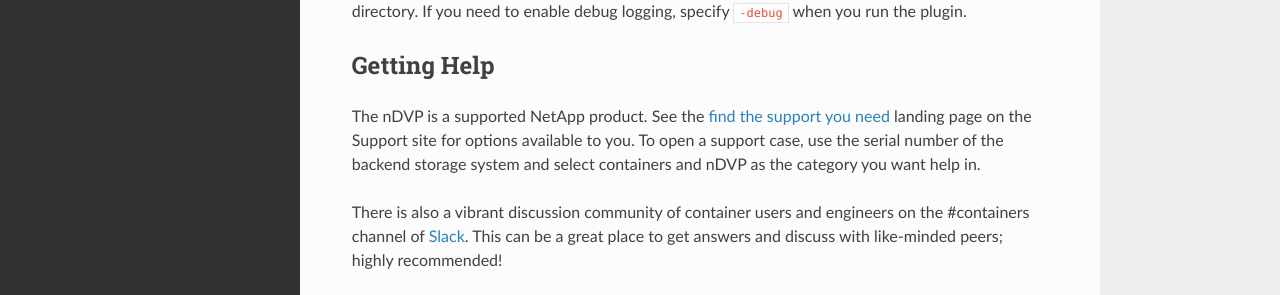
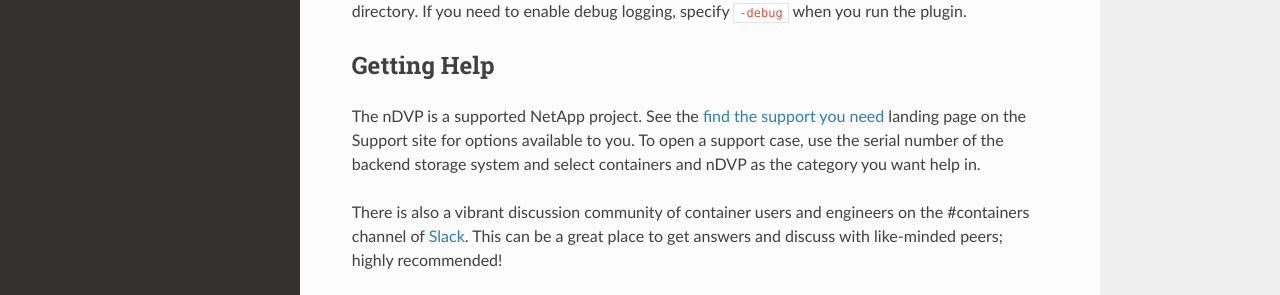
Before and after one commit to NetApp/netappdvp, a Sphinx documentation site: the page built from docs/support.rst, in a window 1280 px wide and 1321 px high. Shown: the part 859-1154 px from the top of the window. Built offline with Sphinx 7.4.7 and the Read the Docs theme 2.0.0, drawn with Linux system fonts in a browser that asks for light colours.

Commit message:
Minor adjustment to documentation
Fixes #95

```diff
--- a/docs/install/host_config.rst
+++ b/docs/install/host_config.rst
@@ -280,7 +280,7 @@ Docker Managed Plugin Method (Docker >= 1.13 / 17.03)
 
    .. code-block:: bash
 
-     docker plugin install --grant-all-permissions --alias netapp netapp/ndvp-plugin:17.07
+     docker plugin install --grant-all-permissions --alias netapp netapp/ndvp-plugin:17.07 config=myConfigFile.json
 
 #. Begin using nDVP to consume storage from the configured system.
 
--- a/docs/support.rst
+++ b/docs/support.rst
@@ -36,6 +36,6 @@ If you are not running as a managed plugin, the logs are available in the host's
 Getting Help
 ---------------
 
-The nDVP is a supported NetApp product.  See the `find the support you need <http://mysupport.netapp.com/info/web/ECMLP2619434.html>`_ landing page on the Support site for options available to you.  To open a support case, use the serial number of the backend storage system and select containers and nDVP as the category you want help in.
+The nDVP is a supported NetApp project.  See the `find the support you need <http://mysupport.netapp.com/info/web/ECMLP2619434.html>`_ landing page on the Support site for options available to you.  To open a support case, use the serial number of the backend storage system and select containers and nDVP as the category you want help in.
 
 There is also a vibrant discussion community of container users and engineers on the #containers channel of `Slack <http://netapp.io/slack>`_. This can be a great place to get answers and discuss with like-minded peers; highly recommended!
```
